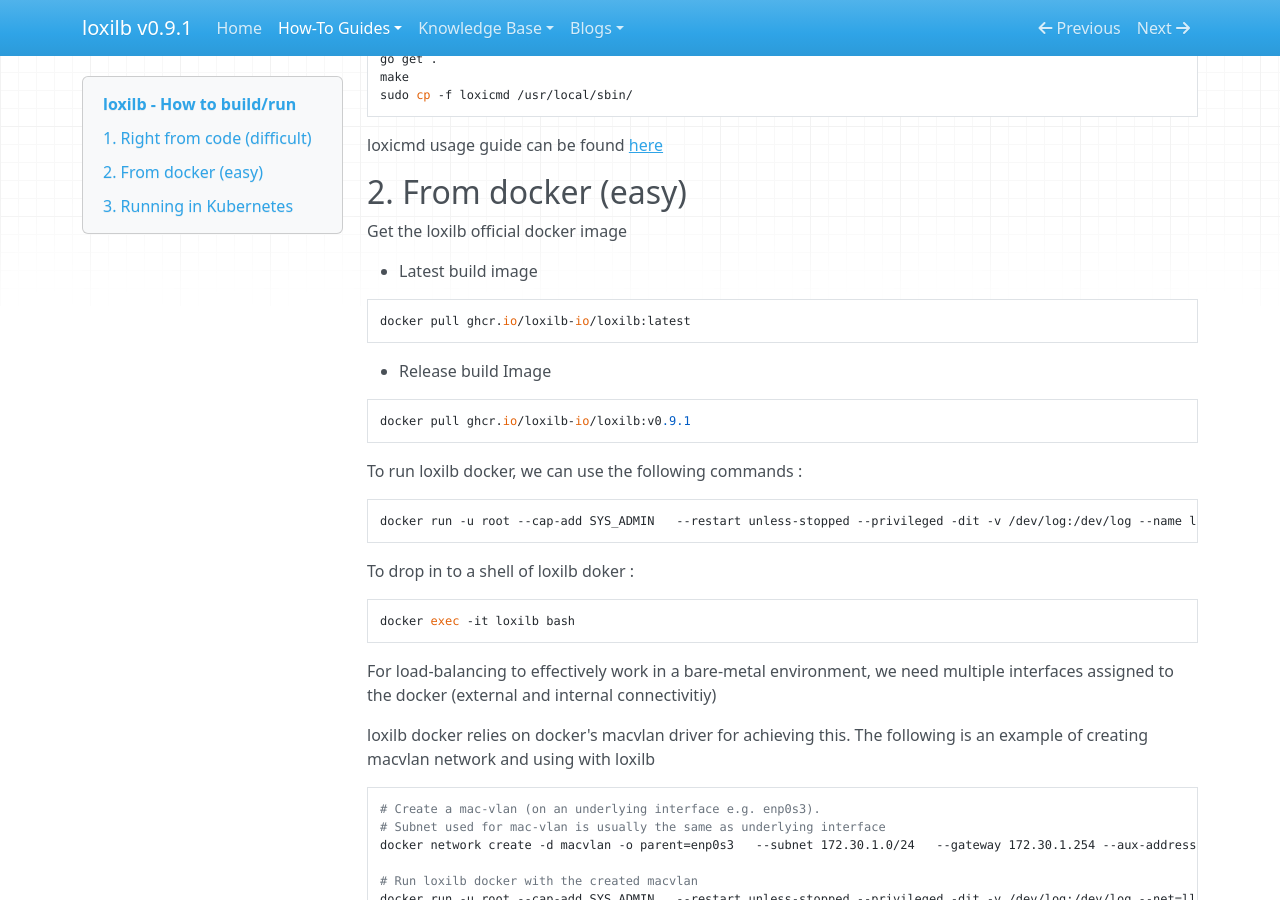
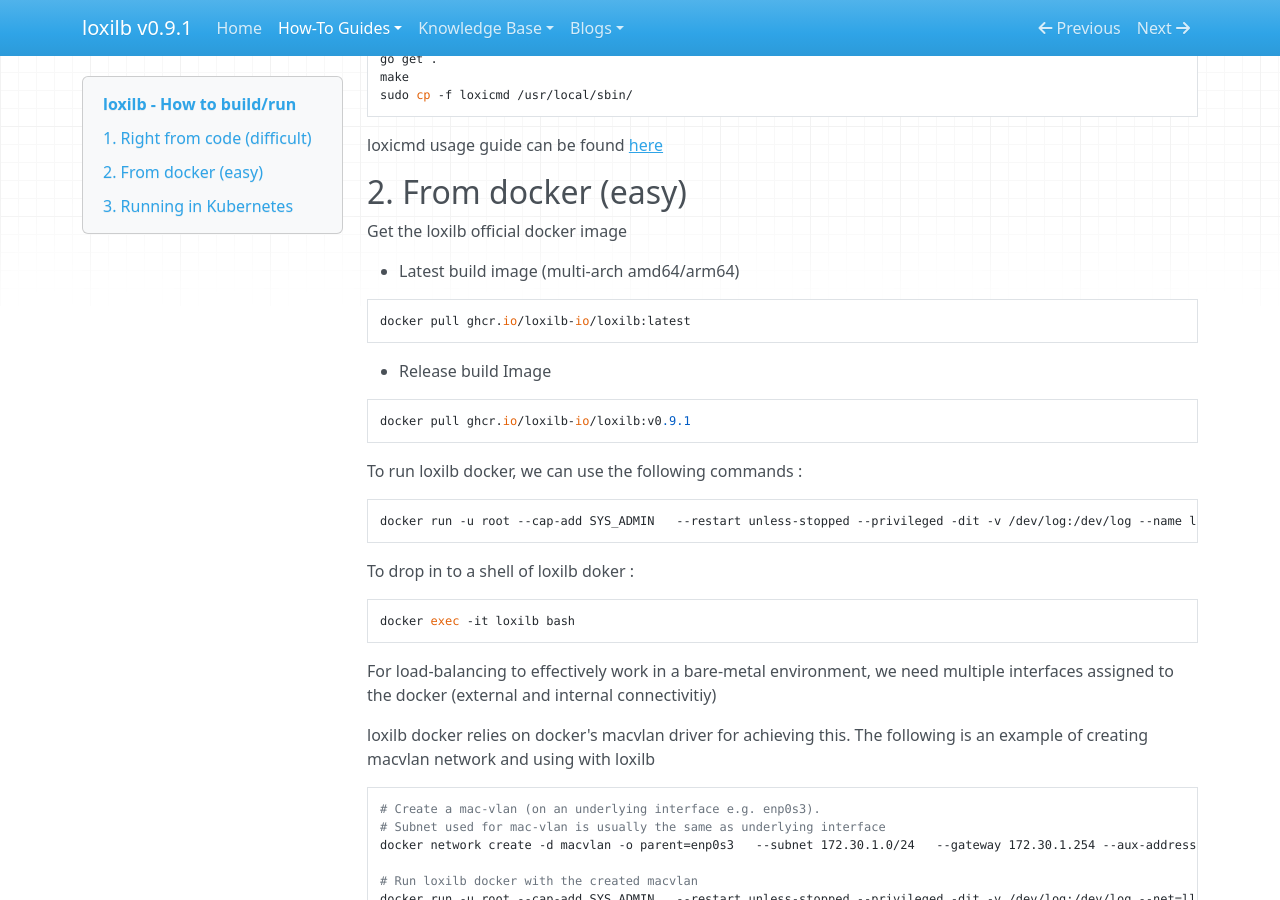
Before and after one commit to loxilb-io/loxilbdocs, an MkDocs documentation site: the page built from docs/run.md, in a window 1280 px wide and 900 px high, scrolled down 700 px. Built offline with MkDocs 1.6.1, drawn with Linux system fonts in a browser that asks for light colours; nearby versions of some CDN libraries.

Commit message:
Update run.md

````diff
--- a/docs/run.md
+++ b/docs/run.md
@@ -42,7 +42,7 @@
 
 Get the loxilb official docker image
 
-* Latest build image
+* Latest build image (multi-arch amd64/arm64)
 ```
 docker pull ghcr.io/loxilb-io/loxilb:latest
 ```
````
